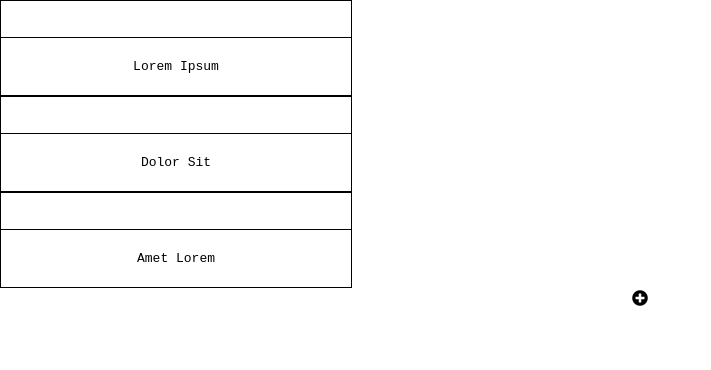
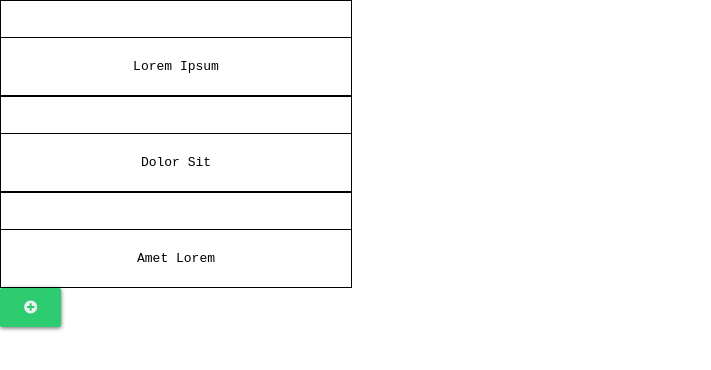
Before and after one commit to alex-alarcon/notes-app, a React (Create React App) app: page / in a window 1280 px wide. Shown: the top 370 px of the page, without its empty margins (0-711 px from the left). Built offline with nearby package versions, Linux system fonts and the light colour scheme.

Commit message:
Create IconButton Component

```diff
--- /dev/null
+++ b/src/components/IconButton/index.css
@@ -0,0 +1,22 @@
+.Button {
+  position: relative;
+
+  display: block;
+  padding: 12px 24px;
+
+  overflow: hidden;
+
+  border-width: 0;
+  outline: none;
+  border-radius: 2px;
+  box-shadow: 0 1px 4px rgba(0, 0, 0, 0.6);
+  background-color: #2ecc71;
+  color: #ecf0f1;
+
+  transition: background-color 0.3s;
+}
+
+.Button:hover,
+.btn:focus {
+  background-color: #27ae60;
+}
--- /dev/null
+++ b/src/components/IconButton/index.jsx
@@ -0,0 +1,24 @@
+import React from 'react';
+import { PropTypes } from 'prop-types';
+
+import './index.css';
+
+import Icon from '../Icon';
+
+function IconButton({ iconName, handleClick }) {
+  return (
+    <button type="button" className="Button">
+      <Icon iconName={iconName} />
+    </button>
+  );
+}
+
+IconButton.propTypes = {
+  iconName: PropTypes.string.isRequired,
+  handleClick: PropTypes.func
+};
+
+IconButton.defaultProps = {
+  handleClick: () => {}
+};
+export default IconButton;
--- a/src/containers/App/index.jsx
+++ b/src/containers/App/index.jsx
@@ -1,8 +1,9 @@
 import React from 'react';
 
 import './index.css';
+
 import NoteList from '../../components/NoteList';
-import Icon from '../../components/Icon';
+import IconButton from '../../components/IconButton';
 
 function App() {
   const notes = [
@@ -22,7 +23,7 @@ function App() {
   return (
     <div className="App">
       <NoteList notes={notes} />
-      <Icon iconName="fa-plus-circle" />
+      <IconButton iconName="fa-plus-circle" />
     </div>
   );
 }
```
